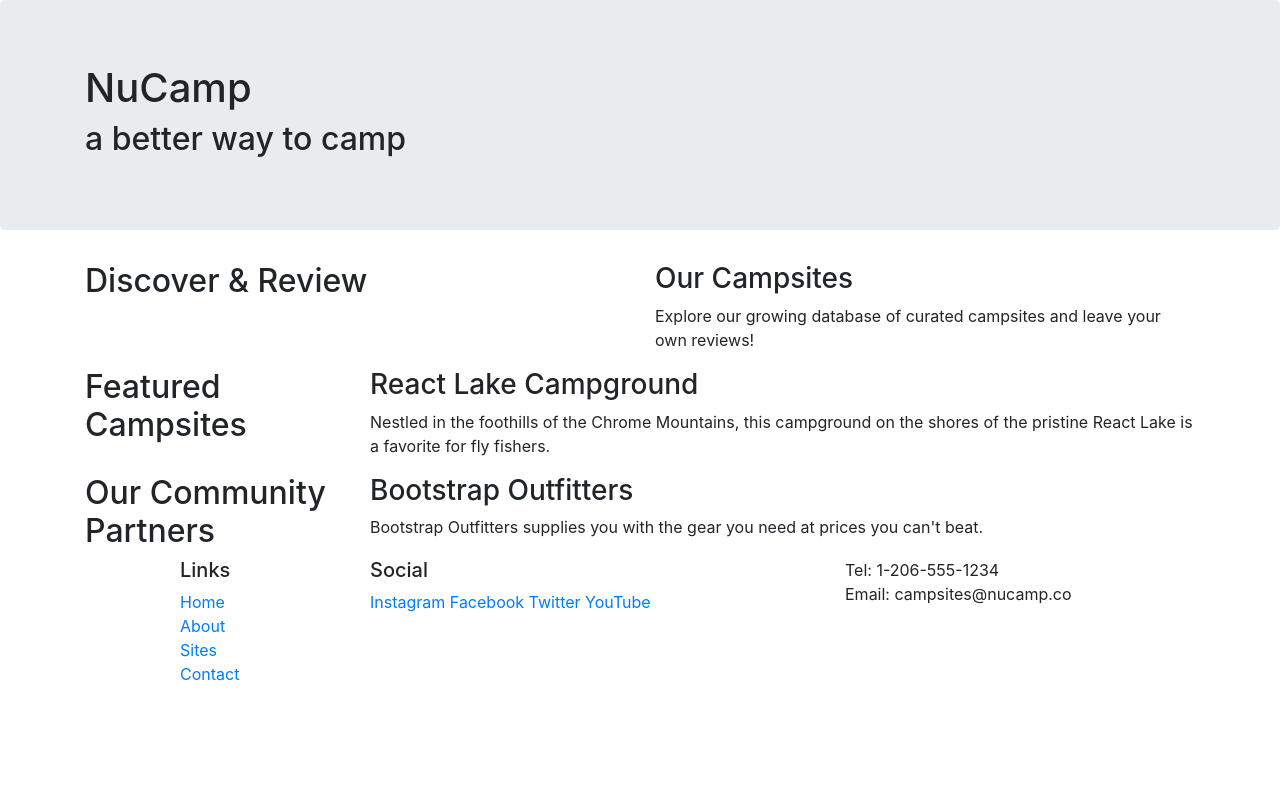
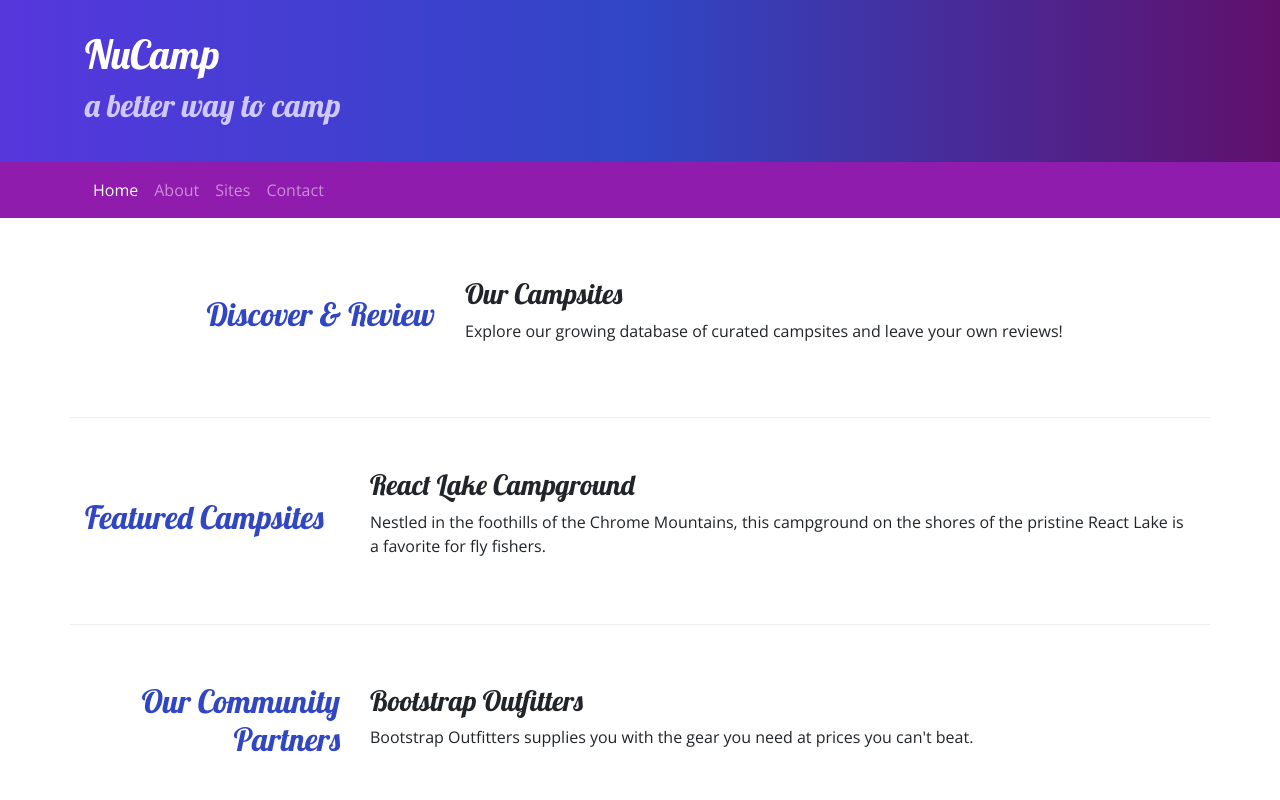
Before and after one commit to BrianBlits/Nucampsite, a website: page index.html in a window 1280 px wide. Shown: the top 800 px of the page. Drawn offline with nearby package versions, Linux system fonts and the light colour scheme.

Commit message:
Navbar and Breadcrumbs

```diff
--- /dev/null
+++ b/css/styles.css
@@ -0,0 +1,37 @@
+body {
+    font-family: "Open Sans", sans-serif;
+}
+
+h1, h2, h3 {
+    font-family: "Lobster", cursive;
+}
+
+h2 {
+    color: #3046C5;
+}
+
+header h2 {
+    color: #CEC8FF;
+}
+
+footer {
+    background-image: linear-gradient(#CEC8FF, white);
+    padding: 20px 0;
+}
+
+.jumbotron {
+    padding: 30px;
+    background-image: linear-gradient(to right, #5637DD, #3046C5, #60106B);
+    color: white;
+    margin: 0;
+}
+
+.row-content {
+    padding: 50px 0;
+    border-bottom: 1px ridge;
+    min-height: 200px;
+}
+
+.navbar {
+    background-color: #901CAD;
+}
--- a/index.html
+++ b/index.html
@@ -9,12 +9,15 @@
         <!-- Bootstrap CSS -->
         <link rel="stylesheet" href="node_modules/bootstrap/dist/css/bootstrap.min.css" />
 
+        <!-- Additional CSS must be placed after Bootstrap CSS -->
+        <link rel="stylesheet" href="https://fonts.googleapis.com/css?family=Lobster|Open+Sans" />
+        <link rel="stylesheet" href="css/styles.css" />
         <title>NuCamp: A Better Way To Camp</title>
     </head>
 
 <body>
 
-    <header class="jumbotron">
+    <header class="jumbotron jumbotron-fluid">
         <div class="container">
             <div class="row">
                 <div class="col">
@@ -25,34 +28,50 @@
         </div>
     </header>
 
+    <nav class="navbar navbar-expand-sm navbar-dark sticky-top">
+        <div class="container">
+            <button class="navbar-toggler ml-auto" type="button" data-toggle="collapse" data-target="#nucampNavbar">
+                <span class="navbar-toggler-icon"></span>
+            </button>
+            <div class="collapse navbar-collapse" id="nucampNavbar">
+                <ul class="navbar-nav">
+                    <li class="nav-item active"><a class="nav-link" href="index.html">Home</a></li>
+                    <li class="nav-item"><a class="nav-link" href="aboutus.html">About</a></li>
+                    <li class="nav-item"><a class="nav-link" href="#">Sites</a></li>
+                    <li class="nav-item"><a class="nav-link" href="#">Contact</a></li>
+                </ul>
+            </div>
+        </div>
+    </nav>
+
     <div class="container">
-        <div class="row">
-            <div class="col -sm-4 order -sm last col -md-3">
-                <h2>Discover & Review</h2>
+        <div class="row row-content align-items-center">
+            <div class="col-sm-4 order -sm last col -md-3">
+                <h2 class="text-sm-right">Discover & Review</h2>
             </div>
             <div class="col">
                 <h3>Our Campsites</h3>
-                <p>Explore our growing database of curated campsites and leave your own reviews!</p>
+                <p class="d-none d-sm-block">Explore our growing database of curated campsites and leave your own reviews!</p>
             </div>
         </div>
 
-        <div class="row">
+        <div class="row row-content align-items-center">
             <div class="col-sm-4 col-md-3">
                 <h2>Featured Campsites</h2>
             </div>
             <div class="col">
                 <h3>React Lake Campground</h3>
-        		<p>Nestled in the foothills of the Chrome Mountains, this campground on the shores of the pristine React Lake is a favorite for fly fishers.</p>
+        		<p class="d-none d-sm-block">Nestled in the foothills of the Chrome Mountains, this campground on the shores of the pristine React Lake is a favorite for fly fishers.</p>
    			</div>
         </div>
 
-        <div class="row">
+        <div class="row row-content align-items-center">
             <div class="col-sm-4 order -sm last col-md-3">
-                <h2>Our Community Partners</h2>
+                <h2 class="text-sm-right">Our Community Partners</h2>
             </div>
             <div class="col">
                 <h3>Bootstrap Outfitters</h3>
-        		<p>Bootstrap Outfitters supplies you with the gear you need at prices you can't beat.</p>
+        		<p class="d-none d-sm-block">Bootstrap Outfitters supplies you with the gear you need at prices you can't beat.</p>
             </div>
         </div>
     </div>
@@ -64,19 +83,19 @@
                     <h5>Links</h5>
                     <ul class="list-unstyled">
                         <li><a href="#">Home</a></li>
-                        <li><a href="#">About</a></li>
+                        <li><a href="aboutus.html">About</a></li>
                         <li><a href="#">Sites</a></li>
                         <li><a href="#">Contact</a></li>
                     </ul>
                 </div>
-                <div class="col-6 col-sm-5">
+                <div class="col-6 col-sm-5 text-center">
                     <h5>Social</h5>
                     <a href="http://instagram.com/">Instagram</a>
                     <a href="http://facebook.com/">Facebook</a>
                     <a href="http://twitter.com/">Twitter</a>
                     <a href="http://youtube.com/">YouTube</a>
                 </div>
-                <div class="col-sm-4">
+                <div class="col-sm-4 text-center">
                     Tel: 1-206-555-1234<br />
                     Email: campsites@nucamp.co
                 </div>
```
Also changed, not shown: aboutus.html (added, +116 -0 lines), 1 other file.
